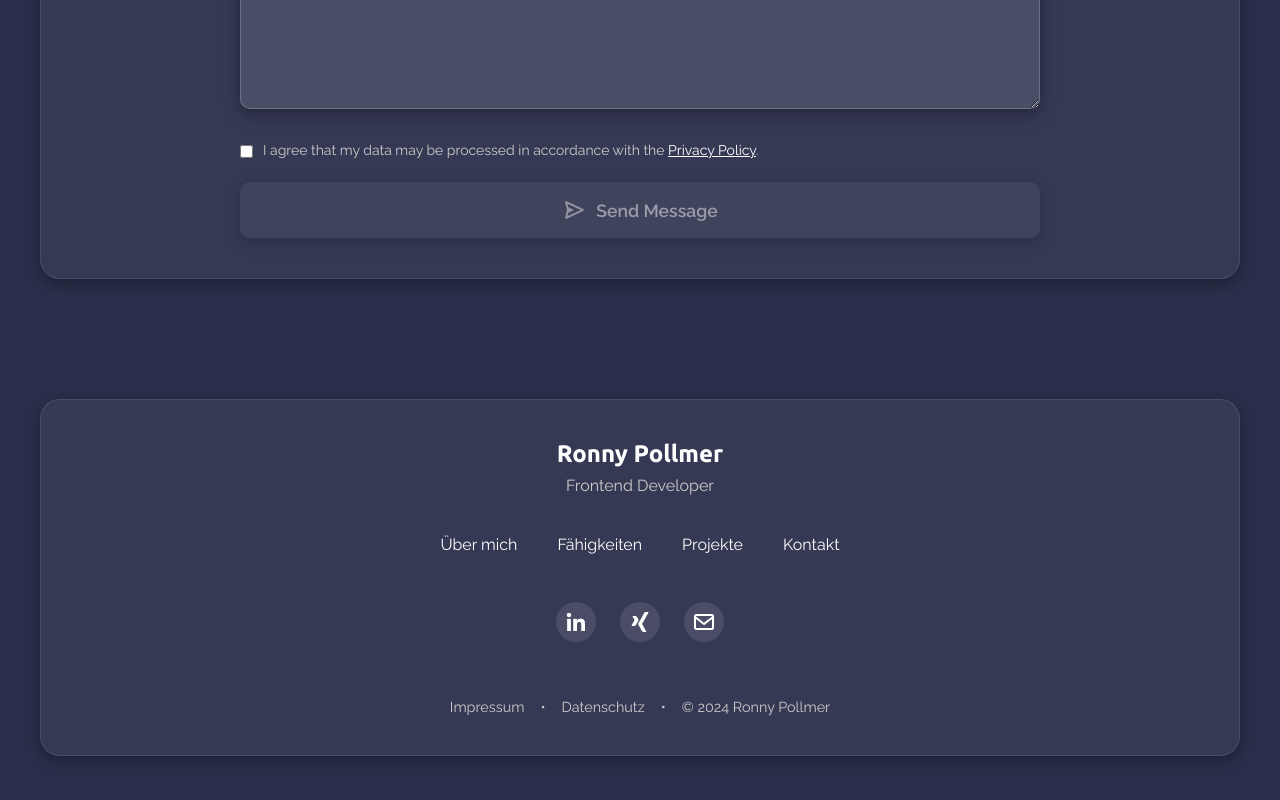
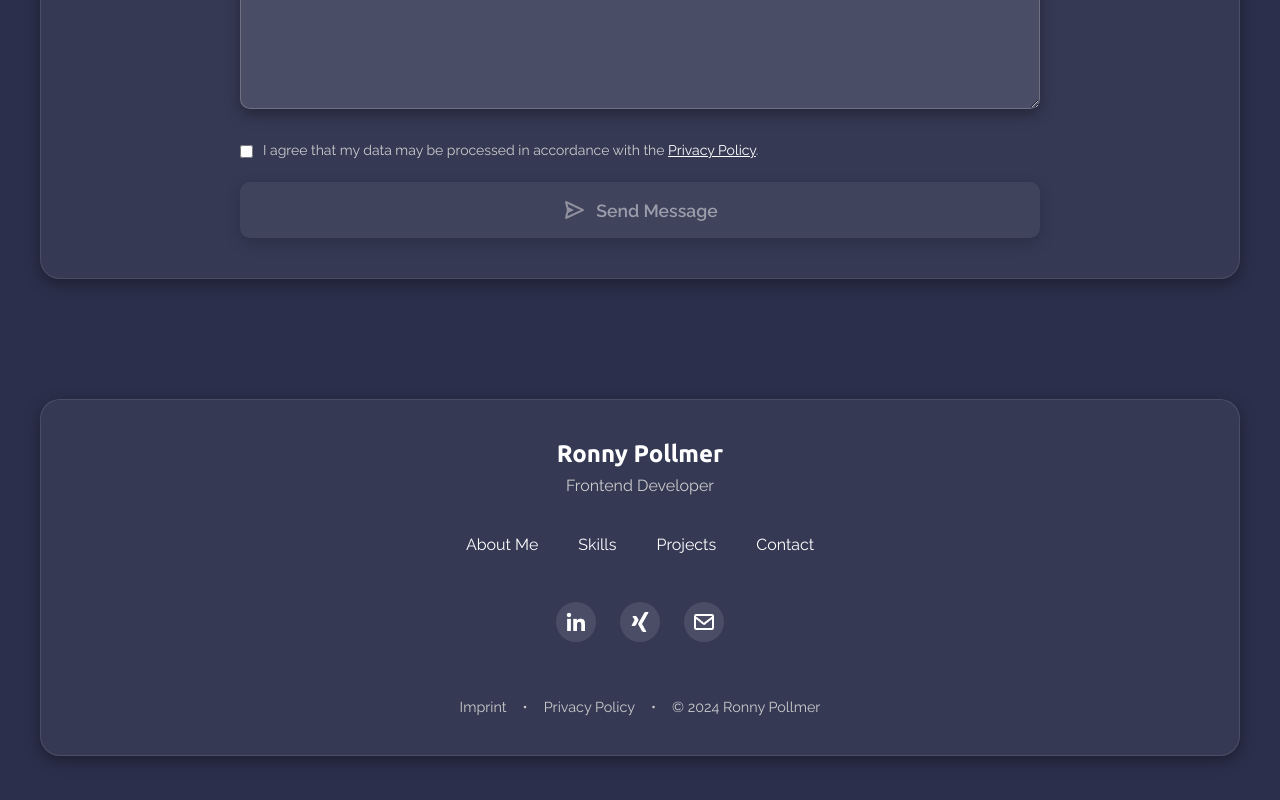
Before and after one commit to Silwayne/Portfolio, an Angular app: page / in a window 1280 px wide. Shown: the part 3780-4580 px from the top of the page. Built offline with nearby package versions, Linux system fonts and the light colour scheme.

Commit message:
Translation the footer section

```diff
--- a/src/app/components/footer/footer.component.html
+++ b/src/app/components/footer/footer.component.html
@@ -1,15 +1,15 @@
     <footer>
       <div class="footer-content">
         <div class="footer-brand">
-          <h3 data-i18n="footer.name">Ronny Pollmer</h3>
-          <p data-i18n="footer.title">Frontend Developer</p>
+          <h3>{{ translation.t('footer.name') }}</h3>
+          <p>{{ translation.t('footer.title') }}</p>
         </div>
 
         <div class="footer-nav">
-          <a href="#about" data-i18n="footer.about">Über mich</a>
-          <a href="#skills" data-i18n="footer.skills">Fähigkeiten</a>
-          <a href="#projects" data-i18n="footer.projects">Projekte</a>
-          <a href="#contact" data-i18n="footer.contact">Kontakt</a>
+          <a href="#about" data-i18n="footer.about">{{ translation.t('footer.about') }}</a>
+          <a href="#skills" data-i18n="footer.skills">{{ translation.t('footer.skills') }}</a>
+          <a href="#projects" data-i18n="footer.projects">{{ translation.t('footer.projects') }}</a>
+          <a href="#contact" data-i18n="footer.contact">{{ translation.t('footer.contact') }}</a>
         </div>
 
         <div class="footer-social">
@@ -25,11 +25,11 @@
         </div>
 
         <div class="footer-legal">
-          <a href="imprint.html" class="legal-link" data-i18n="footer.imprint">Impressum</a>
+          <a href="imprint.html" class="legal-link" data-i18n="footer.imprint">{{ translation.t('footer.imprint') }}</a>
           <span class="separator">•</span>
-          <a href="privacy-policy.html" class="legal-link" data-i18n="footer.privacy">Datenschutz</a>
+          <a href="privacy-policy.html" class="legal-link" data-i18n="footer.privacy">{{ translation.t('footer.privacy') }}</a>
           <span class="separator">•</span>
-          <span class="copyright">© 2024 <span data-i18n="footer.name">Ronny Pollmer</span></span>
+          <span class="copyright">© 2024 <span data-i18n="footer.name">{{ translation.t('footer.name') }}</span></span>
         </div>
       </div>
     </footer>
--- a/src/app/components/footer/footer.component.ts
+++ b/src/app/components/footer/footer.component.ts
@@ -1,12 +1,13 @@
 import { Component } from '@angular/core';
+import { TranslationService } from '../../services/translation.service';
 
 @Component({
   selector: 'app-footer',
   standalone: true,
   imports: [],
   templateUrl: './footer.component.html',
-  styleUrl: './footer.component.scss'
+  styleUrl: './footer.component.scss',
 })
 export class FooterComponent {
-
+  constructor(public translation: TranslationService) {}
 }
```
